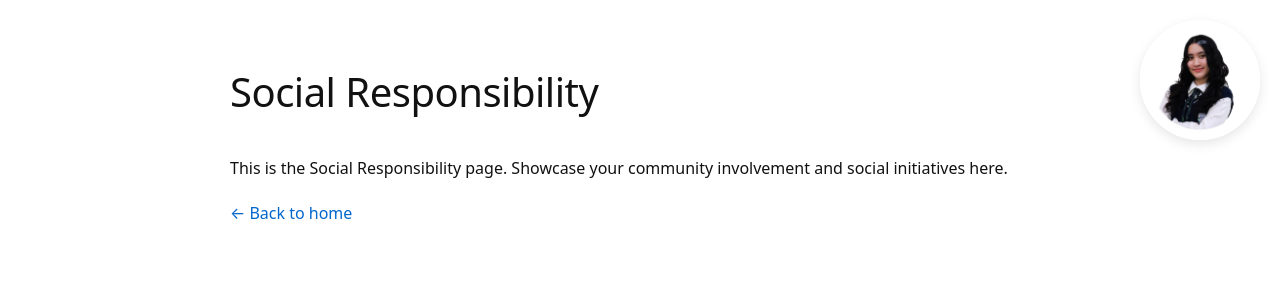
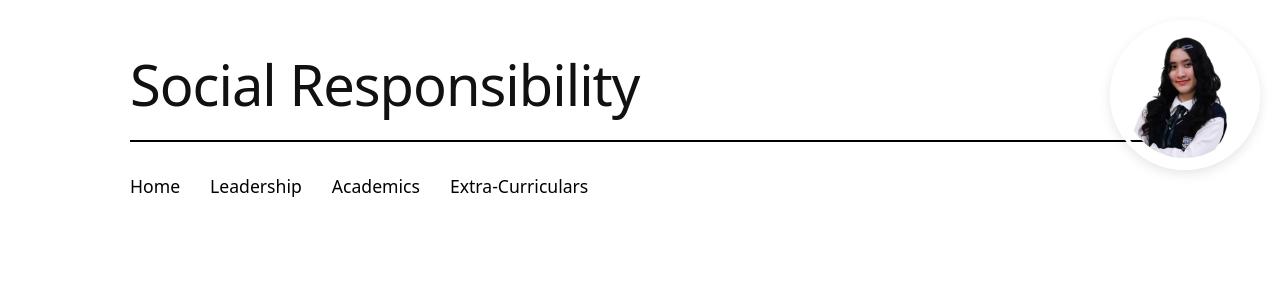
Before and after one commit to itstani/TriciaWeb, a website: page social.html in a window 1280 px wide. Drawn offline with Linux system fonts and the light colour scheme.

Commit message:
Apply consistent home page design to all category pages

```diff
--- a/social.html
+++ b/social.html
@@ -18,17 +18,23 @@
 			background: #fff;
 		}
 
+		.container {
+			max-width: 1100px;
+			margin: 0 auto;
+			padding: 40px;
+			position: relative;
+		}
+
 		.profile-image {
 			position: fixed;
 			top: 20px;
 			right: 20px;
-			width: 120px;
-			height: 120px;
+			width: 150px;
+			height: 150px;
 			border-radius: 50%;
 			overflow: hidden;
 			border: 4px solid #fff;
 			box-shadow: 0 4px 12px rgba(0, 0, 0, 0.1);
-			cursor: pointer;
 			z-index: 10;
 		}
 
@@ -38,26 +44,41 @@
 			object-fit: cover;
 		}
 
-		.profile-image:hover {
-			opacity: 0.8;
-			transition: opacity 0.3s ease;
+		h1 {
+			font-size: 3.5rem;
+			font-weight: 300;
+			margin-bottom: 10px;
+			letter-spacing: -1px;
 		}
 
-		.container {
-			max-width: 900px;
-			margin: 0 auto;
-			padding: 40px;
-			padding-top: 60px;
+		.divider {
+			width: 100%;
+			height: 2px;
+			background: #000;
+			margin-bottom: 30px;
 		}
 
-		h1 {
-			font-size: 2.5rem;
-			font-weight: 300;
-			margin-bottom: 30px;
-			letter-spacing: -0.5px;
+		nav {
+			display: flex;
+			gap: 30px;
+			flex-wrap: wrap;
+			margin-bottom: 40px;
+		}
+
+		nav a {
+			text-decoration: none;
+			color: #000;
+			font-size: 1.1rem;
+			transition: opacity 0.3s ease;
+			padding-bottom: 2px;
+		}
+
+		nav a:hover {
+			opacity: 0.6;
 		}
 
 		.content {
+			max-width: 900px;
 			font-size: 1rem;
 			line-height: 1.8;
 		}
@@ -66,39 +87,49 @@
 			margin-bottom: 16px;
 		}
 
-		a {
-			color: #0066cc;
-			text-decoration: none;
-			transition: opacity 0.3s ease;
-		}
-
-		a:hover {
-			opacity: 0.7;
-			text-decoration: underline;
-		}
-
 		@media (max-width: 768px) {
 			.container {
 				padding: 30px 20px;
-				padding-top: 150px;
+				padding-right: 180px;
 			}
 
 			h1 {
-				font-size: 1.8rem;
+				font-size: 2.5rem;
+			}
+
+			nav {
+				gap: 20px;
+			}
+
+			nav a {
+				font-size: 1rem;
+			}
+
+			.profile-image {
+				width: 120px;
+				height: 120px;
 			}
 		}
 	</style>
 </head>
 <body>
-	<a href="index.html" class="profile-image">
-		<img src="ele/Tricia.png" alt="Tricia Villena - Back to home">
-	</a>
+	<div class="profile-image">
+		<img src="ele/Tricia.png" alt="Tricia Villena">
+	</div>
 
 	<div class="container">
 		<h1>Social Responsibility</h1>
+		<div class="divider"></div>
+
+		<nav>
+			<a href="index.html">Home</a>
+			<a href="leadership.html">Leadership</a>
+			<a href="academics.html">Academics</a>
+			<a href="extra.html">Extra-Curriculars</a>
+		</nav>
+
 		<div class="content">
-			<p>This is the Social Responsibility page. Showcase your community involvement and social initiatives here.</p>
-			<p><a href="index.html">← Back to home</a></p>
+			<!-- Add your social responsibility content here -->
 		</div>
 	</div>
 </body>
```
Also changed, not shown: academics.html (+65 -34 lines), extra.html (+65 -34 lines), leadership.html (+65 -34 lines).
